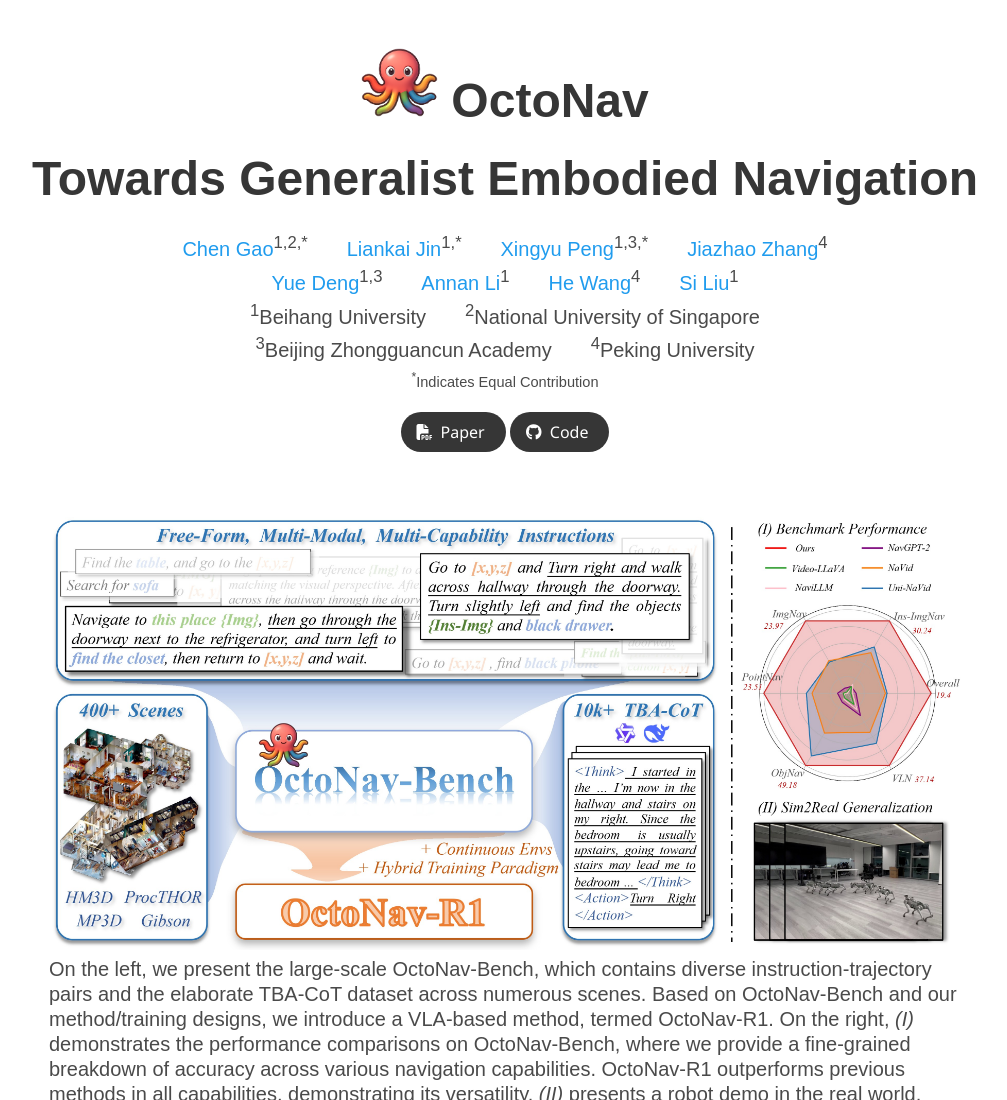
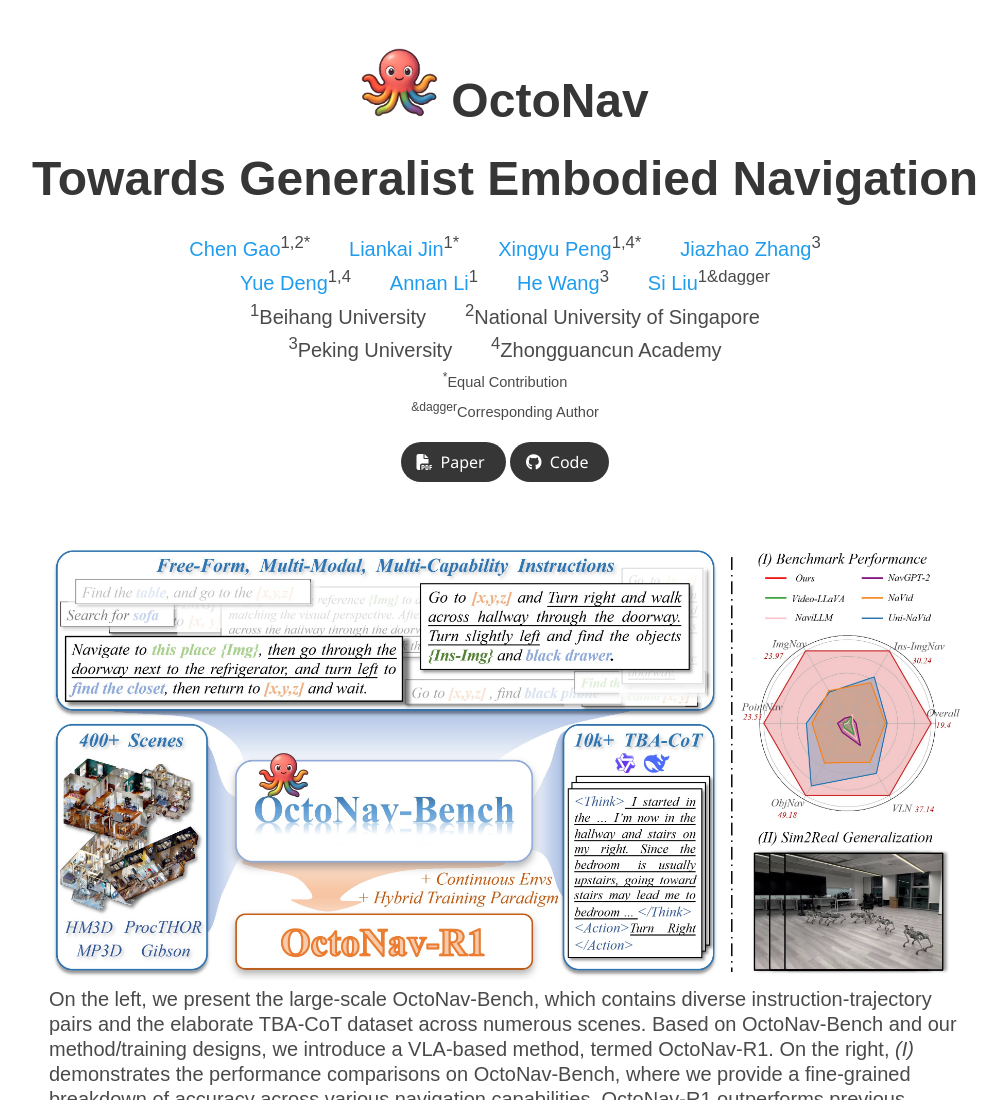
Before and after one commit to buaa-colalab/OctoNav, a plain HTML site: page index.html in a window 1280 px wide. Shown: the top 1100 px of the page, without its empty margins (135-1142 px from the left). Drawn offline with nearby package versions, Linux system fonts and the light colour scheme; some icons are missing; a web font is replaced by a local one.

Commit message:
Update information in index.html

```diff
--- a/index.html
+++ b/index.html
@@ -24,7 +24,7 @@
   <meta name="viewport" content="width=device-width, initial-scale=1">
 
 
-  <title>OctoNav</title>
+  <title>OctoNav:</title>
   <link rel="icon" type="image/x-icon" href="static/images/octo.png">
   <link href="https://fonts.googleapis.com/css?family=Google+Sans|Noto+Sans|Castoro"
   rel="stylesheet">
@@ -60,31 +60,32 @@
           <div class="is-size-5 publication-authors">
             <!-- Paper authors -->
             <span class="author-block">
-              <a href="FIRST AUTHOR PERSONAL LINK" target="_blank">Chen Gao</a><sup>1,2,*</sup></span>&nbsp;&nbsp;&nbsp;&nbsp;&nbsp;&nbsp;
+              <a href="https://chengaopro.github.io/" target="_blank">Chen Gao</a><sup>1,2*</sup></span>&nbsp;&nbsp;&nbsp;&nbsp;&nbsp;&nbsp;
             <span class="author-block">
-              <a href="SECOND AUTHOR PERSONAL LINK" target="_blank">Liankai Jin</a><sup>1,*</sup></span>&nbsp;&nbsp;&nbsp;&nbsp;&nbsp;&nbsp;
+              <a href="SECOND AUTHOR PERSONAL LINK" target="_blank">Liankai Jin</a><sup>1*</sup></span>&nbsp;&nbsp;&nbsp;&nbsp;&nbsp;&nbsp;
             <span class="author-block">
-              <a href="THIRD AUTHOR PERSONAL LINK" target="_blank">Xingyu Peng</a><sup>1,3,*</sup></span>&nbsp;&nbsp;&nbsp;&nbsp;&nbsp;&nbsp;
+              <a href="THIRD AUTHOR PERSONAL LINK" target="_blank">Xingyu Peng</a><sup>1,4*</sup></span>&nbsp;&nbsp;&nbsp;&nbsp;&nbsp;&nbsp;
             <span class="author-block">
-              <a href="THIRD AUTHOR PERSONAL LINK" target="_blank">Jiazhao Zhang</a><sup>4</sup></span>
+              <a href="THIRD AUTHOR PERSONAL LINK" target="_blank">Jiazhao Zhang</a><sup>3</sup></span>
           </div>
           <div class="is-size-5 publication-authors">
             <span class="author-block">
-              <a href="THIRD AUTHOR PERSONAL LINK" target="_blank">Yue Deng</a><sup>1,3</sup></span>&nbsp;&nbsp;&nbsp;&nbsp;&nbsp;&nbsp;
+              <a href="THIRD AUTHOR PERSONAL LINK" target="_blank">Yue Deng</a><sup>1,4</sup></span>&nbsp;&nbsp;&nbsp;&nbsp;&nbsp;&nbsp;
             <span class="author-block">
               <a href="THIRD AUTHOR PERSONAL LINK" target="_blank">Annan Li</a><sup>1</sup></span>&nbsp;&nbsp;&nbsp;&nbsp;&nbsp;&nbsp;
             <span class="author-block">
-              <a href="THIRD AUTHOR PERSONAL LINK" target="_blank">He Wang</a><sup>4</sup></span>&nbsp;&nbsp;&nbsp;&nbsp;&nbsp;&nbsp;
+              <a href="THIRD AUTHOR PERSONAL LINK" target="_blank">He Wang</a><sup>3</sup></span>&nbsp;&nbsp;&nbsp;&nbsp;&nbsp;&nbsp;
             <span class="author-block">
-              <a href="THIRD AUTHOR PERSONAL LINK" target="_blank">Si Liu</a><sup>1</sup></span>
+              <a href="THIRD AUTHOR PERSONAL LINK" target="_blank">Si Liu</a><sup>1&dagger</sup></span>
           </div>
 
           <div class="is-size-5 publication-authors">
             <span class="author-block"><sup>1</sup>Beihang University</span>&nbsp;&nbsp;&nbsp;&nbsp;&nbsp;&nbsp;
             <span class="author-block"><sup>2</sup>National University of Singapore</span><br>
-            <span class="author-block"><sup>3</sup>Beijing Zhongguancun Academy</span>&nbsp;&nbsp;&nbsp;&nbsp;&nbsp;&nbsp;
-            <span class="author-block"><sup>4</sup>Peking University</span>
-            <span class="eql-cntrb"><small><br><sup>*</sup>Indicates Equal Contribution</small></span>
+            <span class="author-block"><sup>3</sup>Peking University</span>&nbsp;&nbsp;&nbsp;&nbsp;&nbsp;&nbsp;
+            <span class="author-block"><sup>4</sup>Zhongguancun Academy</span>
+            <span class="eql-cntrb"><small><br><sup>*</sup>Equal Contribution</small></span>
+            <span class="eql-cntrb"><small><br><sup>&dagger</sup>Corresponding Author</small></span>
           </div>
 
           <div class="column has-text-centered">
@@ -113,7 +114,7 @@
 
               <!-- Github link -->
               <span class="link-block">
-                <a href="https://github.com/YOUR REPO HERE" target="_blank"
+                <a href="https://github.com/buaa-colalab/OctoNav-R1" target="_blank"
                 class="external-link button is-normal is-rounded is-dark">
                   <span class="icon">
                     <i class="fab fa-github"></i>
```
